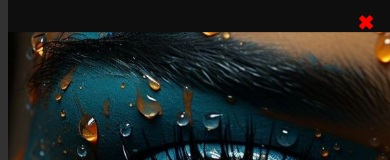
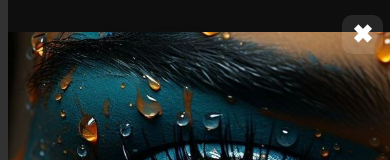
Before and after one commit to Twigstin/Masonry-Gallery-App, a plain HTML site: page index.html in a window 390 px wide. Both pictures are taken after a click on the element 99 px from the left and 396 px from the top of the page. Shown: the top 160 px of the page. Drawn offline with Linux system fonts and the light colour scheme.

Commit message:
Update gallery.css

```diff
--- a/gallery.css
+++ b/gallery.css
@@ -101,8 +101,7 @@ main {
 .full .fullImage {
     max-width: 70%;
     min-width: 50%;
-    min-height: 60%;
-    max-height: 80%;
+    height: auto;
     margin: 10px auto 10px auto;
     border-radius: 20px;
     position: relative;
@@ -130,9 +129,6 @@ main {
     .photos {
         grid-template-columns: repeat(3, 1fr);
     }
-     .full {
-        padding: 0; /* Was 50px */
-    }
     .search-bar {
         width: 80vw;
     }
@@ -142,17 +138,32 @@ main {
     .photos {
     grid-auto-rows: minmax(100px, 170px);
     }
+    .full .btn {
+        font-size: 20px;
+    }
     .notFound {
         font-size: 40px;
     }
     .full {
     padding: 0;
+    display: flex;
+    flex-direction: column;
+    align-items: center;
+    justify-content: center;
+    display: none;
 }
 
 .full .btn {
-        font-size: 20px;
-        top: 10px;
-        right: 10px;
+    position: absolute;
+    top: 15px;
+    right: 15px;
+    font-size: 25px;
+    z-index: 5;
+    background-color: rgba(255, 255, 255, 0.1);
+    padding: 5px 10px;
+    border-radius: 10px;
+    border: none;
+    color: white;
 }
 
 .full .fullImage,
@@ -160,9 +171,11 @@ main {
     width: 100vw;
     height: 100vh;
     margin: 0;
+    padding: 0;
     border-radius: 0;
-        object-fit: contain; /* or 'cover' if you want it cropped */
+    object-fit: contain;
 }
+
 }
 
 @media only screen and (max-width: 550px) {
```
Lines whose indentation alone changed are shown as unchanged.
